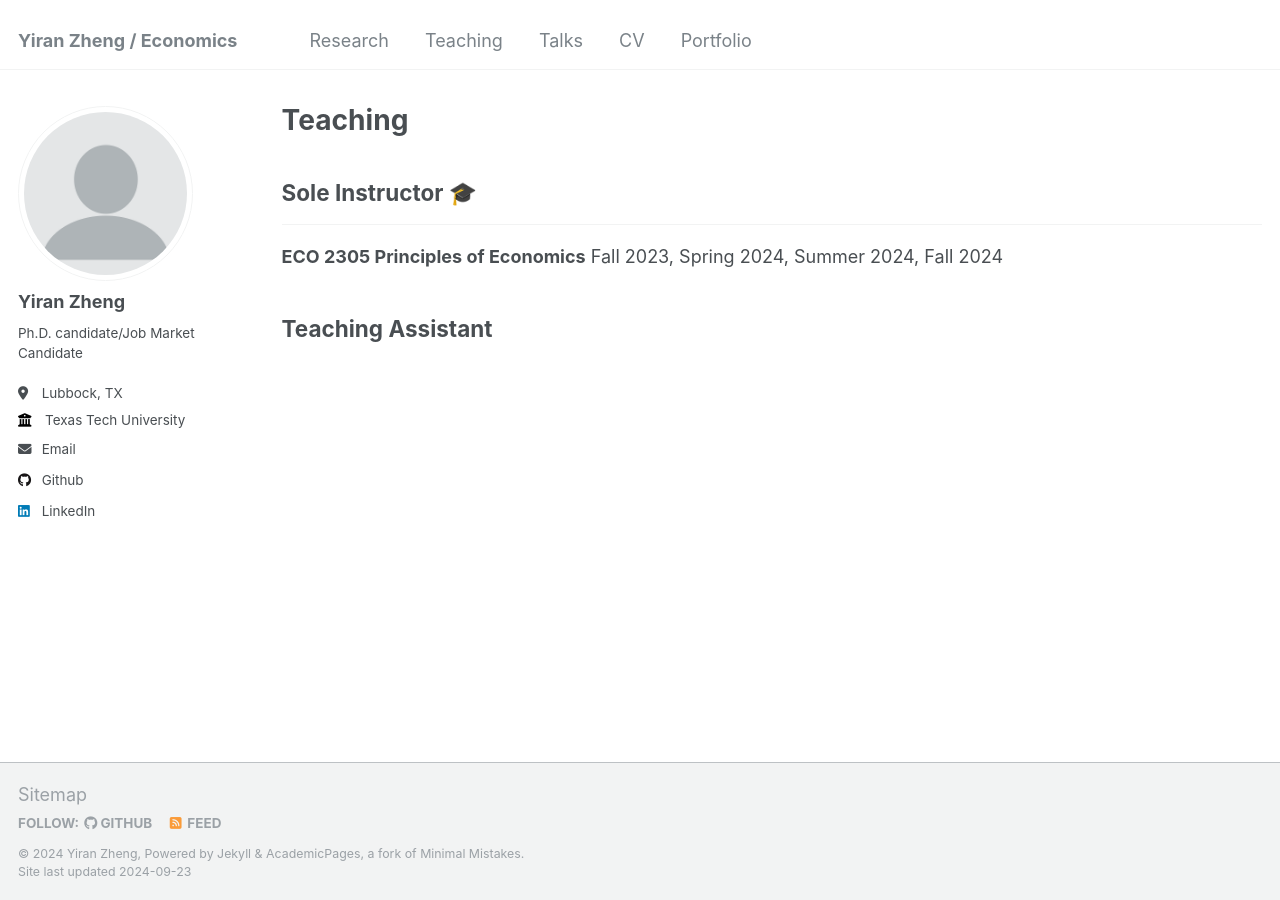
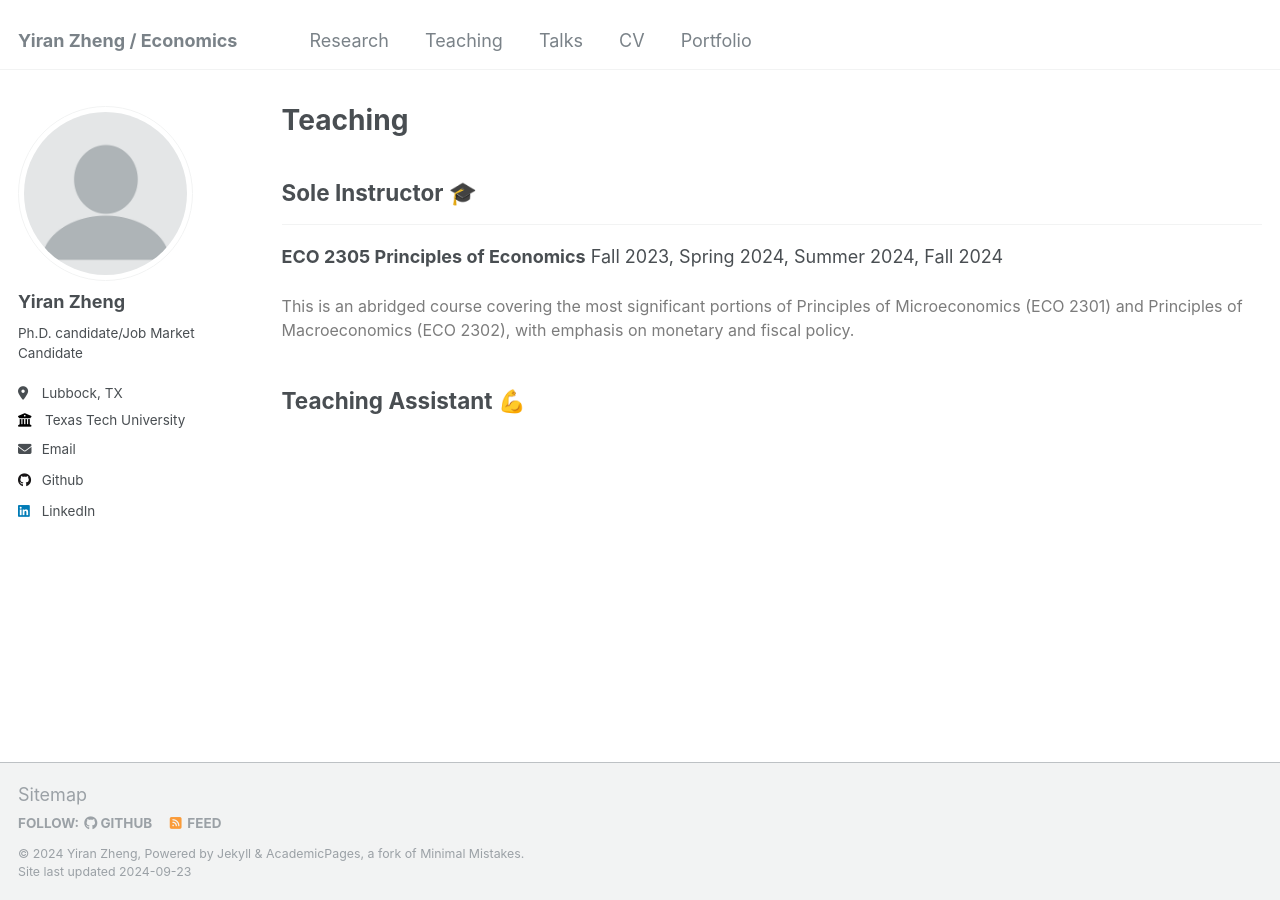
Before and after one commit to yiran-zheng/yiran-zheng.github.io, a Jekyll site: the page built from _pages/teaching.html, in a window 1280 px wide. Built offline with Jekyll 4.4.1, drawn with Linux system fonts in a browser that asks for light colours.

Commit message:
Update teaching.html

```diff
--- a/_pages/teaching.html
+++ b/_pages/teaching.html
@@ -10,7 +10,9 @@ author_profile: true
 <h2>Sole Instructor &#127891; </h2>
     <hr> <!-- This adds a horizontal line below the heading -->
       <p><strong>ECO 2305 Principles of Economics</strong> Fall 2023, Spring 2024, Summer 2024, Fall 2024
-
+        <div style="text-align: left; margin-bottom: 12px;font-size: 16px;color: #7C7C7C;">
+              This is an abridged course covering the most significant portions of Principles of Microeconomics (ECO 2301) and Principles of Macroeconomics (ECO 2302), with emphasis on monetary and fiscal policy.
+        </div>
       </p>
 
-<h2>Teaching Assistant</h2>
+<h2>Teaching Assistant &#128170; </h2>
```
